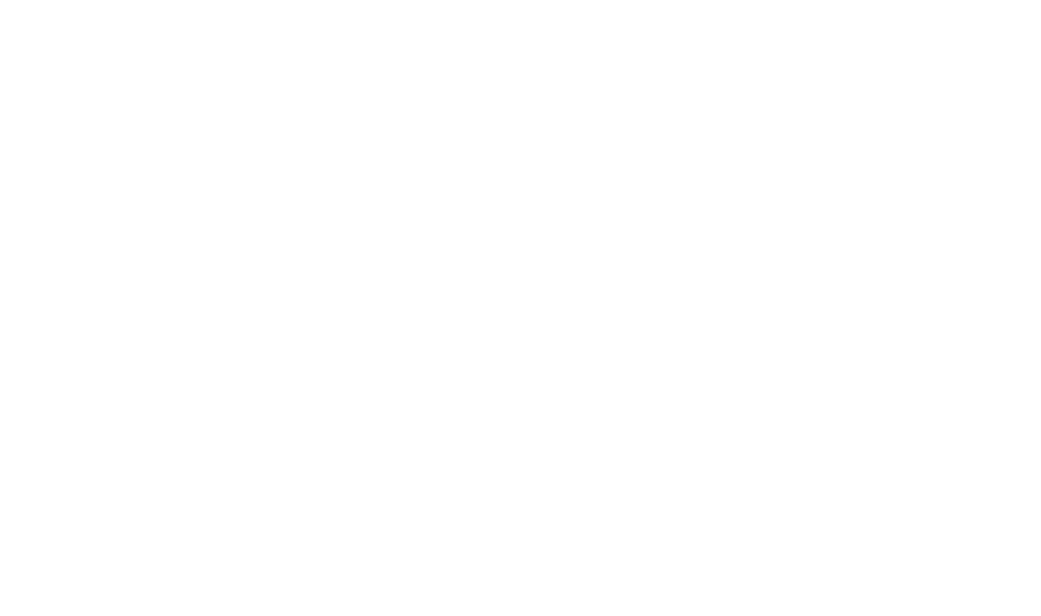
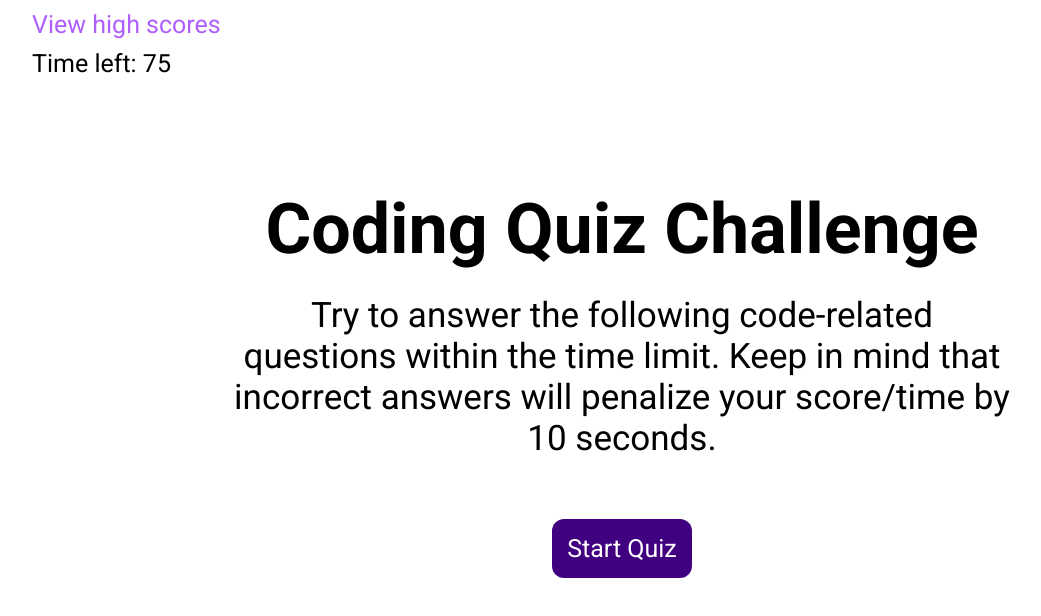
Before and after one commit to donellt/code-quiz, a plain HTML site: page index.html in a window 1280 px wide. Shown: the whole page, without its empty margins (18-1059 px from the left). Drawn offline with Linux system fonts and the light colour scheme.

Commit message:
front page and beginning css

```diff
--- a/assets/index.js
+++ b/assets/index.js
@@ -0,0 +1,7 @@
+const startbtn = document.getElementById('start-btn')
+
+startbtn.addEventListener("click", gameStart);
+
+function gameStart() {
+    console.log("Coding Quiz has begun.")
+};
--- a/assets/style.css
+++ b/assets/style.css
@@ -0,0 +1,60 @@
+* {
+    margin: 0;
+    padding: 0;
+    font-family: 'Roboto', sans-serif;
+}
+
+*:focus {
+    outline: 0 !important;
+}
+
+.upper-content {
+    padding: 10px 50px
+}
+
+.highscore {
+    display: flex;
+    align-self: start;
+    color: #af5eff;
+    font-size: 25px;
+}
+
+.time {
+    display: flex;
+    font-size: 25px;
+    padding: 10px 0px
+}
+
+.main {
+    text-align: center;
+    padding-top: 75px;
+}
+
+.title {
+    font-size: 70px;
+    justify-content: space-between;
+    margin: 15px;
+}
+
+.instructions {
+    font-size: 35px;
+    display: flex;
+    justify-content: space-between;
+    padding: 10px 250px;
+}
+
+.start-btn {
+    background-color: #400080;
+    color: white;
+    font-size: 25px;
+    margin-top: 50px;
+    padding: 15px;
+    border: none;
+    border-radius: 12px;
+}
+
+.start-btn:hover {
+    background-color: #af5eff;
+    box-shadow: 0 8px 6px -6px black;
+    outline: none;
+}
--- a/index.html
+++ b/index.html
@@ -4,8 +4,22 @@
     <meta charset="UTF-8">
     <meta name="viewport" content="width=device-width, initial-scale=1.0">
     <title>Code Quiz (Javascript)</title>
+    <link href="https://fonts.googleapis.com/css2?family=Roboto:wght@400;700&display=swap" rel="stylesheet">
+    <link rel="stylesheet" href="./assets/style.css">
 </head>
 <body>
+    <header class="upper-content">
+        <p class="highscore">View high scores</p>
+        <div class="time">
+            <p>Time left:  <span id="timer">75</span></p>
+        </div>
+    </header>
+    <section class="main">
+        <h1 class="title">Coding Quiz Challenge</h1>
 
+        <p class="instructions">Try to answer the following code-related questions within the time limit. Keep in mind that incorrect answers will penalize your score/time by 10 seconds.</p>
+        <button type="submit" class="start-btn" id="start-btn">Start Quiz</button>
+    </section>
+    <script src="assets/index.js"></script>
 </body>
 </html>
```
